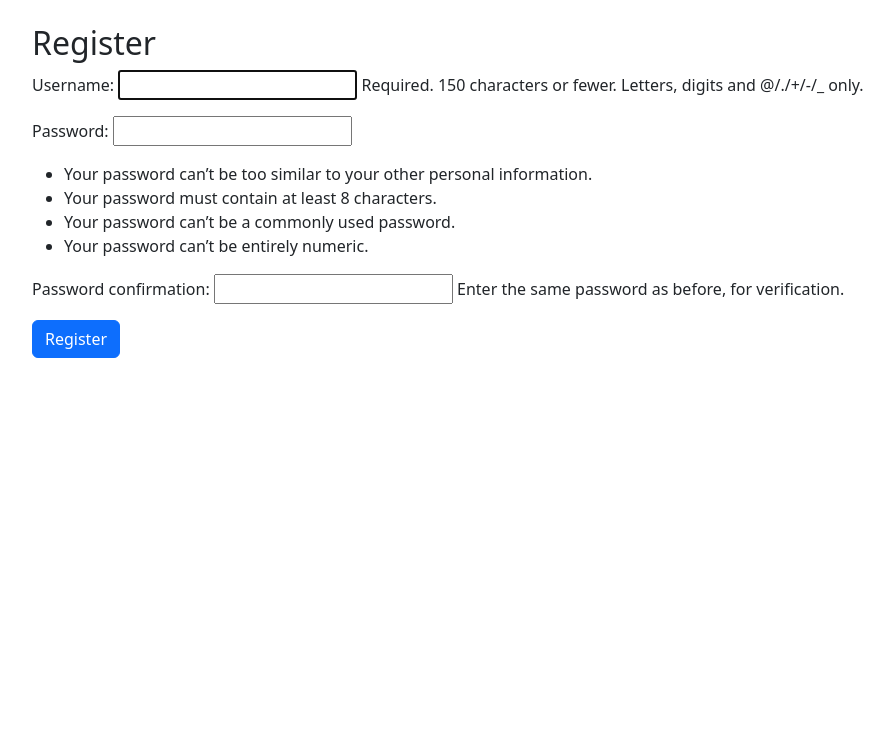
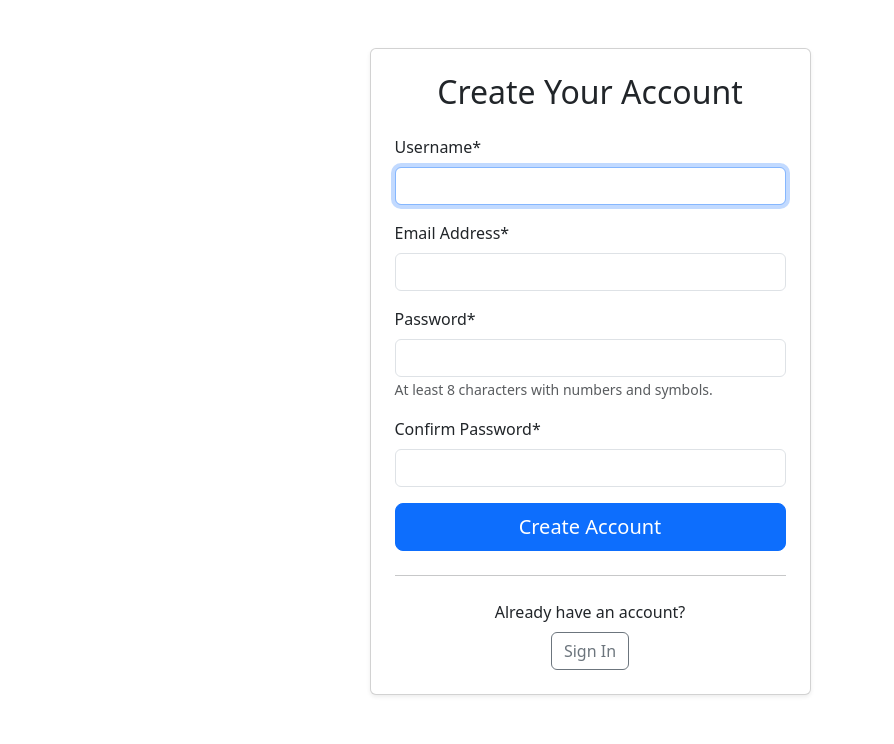
Before and after one commit to SmirtiBagale/ecommerce_, a Django app: page /register/ in a window 1280 px wide. Shown: the part 56-800 px from the top of the page, without its empty margins (50-944 px from the left). Run offline with Django 5.2, Linux system fonts and the light colour scheme.

Commit message:
Version 2.0

```diff
--- /dev/null
+++ b/store/forms.py
@@ -0,0 +1,27 @@
+from django.contrib.auth.forms import UserCreationForm
+from django import forms
+from django.core.validators import validate_email
+
+class CustomUserCreationForm(UserCreationForm):
+    email = forms.EmailField(
+        required=True,
+        validators=[validate_email],
+        help_text="Required. Enter a valid email address."
+    )
+
+    class Meta(UserCreationForm.Meta):
+        fields = ('username', 'email', 'password1', 'password2')
+
+    def __init__(self, *args, **kwargs):
+        super().__init__(*args, **kwargs)
+        # Add Bootstrap classes to all fields
+        for field_name, field in self.fields.items():
+            field.widget.attrs.update({'class': 'form-control'})
+            if field.required:
+                field.label = f"{field.label}*"
+
+    def clean_email(self):
+        email = self.cleaned_data.get('email')
+        if email and self._meta.model.objects.filter(email__iexact=email).exists():
+            raise forms.ValidationError("A user with that email already exists.")
+        return email
--- a/store/templates/store/base.html
+++ b/store/templates/store/base.html
@@ -61,6 +61,7 @@
         </div>
       </div>
     </div>
+
     <script src="https://cdn.jsdelivr.net/npm/bootstrap@5.3.0/dist/js/bootstrap.bundle.min.js"></script>
     <script>
       const csrfToken = document.querySelector('meta[name="csrf-token"]').getAttribute('content');
--- a/store/templates/store/navbar.html
+++ b/store/templates/store/navbar.html
@@ -42,6 +42,10 @@
           >Register</a
         >
       </li>
+      {% endif %} {% if user.is_authenticated %}
+      <li class="nav-item">
+        <a class="nav-link" href="{% url 'my_orders' %}">My Orders</a>
+      </li>
       {% endif %}
     </ul>
   </div>
--- a/store/templates/store/register.html
+++ b/store/templates/store/register.html
@@ -1,10 +1,100 @@
 {% extends 'store/base.html' %}
-{% block title %}Register{% endblock %}
+
+
+{% block title %}Create Your Account{% endblock %}
+
 {% block content %}
-  <h2>Register</h2>
-  <form method="post">
-    {% csrf_token %}
-    {{ form.as_p }}
-    <button type="submit" class="btn btn-primary">Register</button>
-  </form>
+<div class="container mt-5">
+  <div class="row justify-content-center">
+    <div class="col-md-6 col-lg-5">
+      <div class="card shadow-sm">
+        <div class="card-body p-4">
+          <h2 class="card-title text-center mb-4">Create Your Account</h2>
+
+          <form method="post" novalidate>
+            {% csrf_token %}
+
+            {% if form.errors %}
+              <div class="alert alert-danger">
+                Please correct the errors below.
+              </div>
+            {% endif %}
+
+            {# Using crispy forms or manual rendering #}
+
+
+              <div class="mb-3">
+                <label for="{{ form.username.id_for_label }}" class="form-label">
+                  Username*
+                </label>
+                {{ form.username }}
+                {% if form.username.errors %}
+                  <div class="invalid-feedback d-block">
+                    {{ form.username.errors.as_text }}
+                  </div>
+                {% endif %}
+              </div>
+
+              <div class="mb-3">
+                <label for="{{ form.email.id_for_label }}" class="form-label">
+                  Email Address*
+                </label>
+                {{ form.email }}
+                {% if form.email.errors %}
+                  <div class="invalid-feedback d-block">
+                    {{ form.email.errors.as_text }}
+                  </div>
+                {% endif %}
+              </div>
+
+              <div class="mb-3">
+                <label for="{{ form.password1.id_for_label }}" class="form-label">
+                  Password*
+                </label>
+                {{ form.password1 }}
+                {% if form.password1.errors %}
+                  <div class="invalid-feedback d-block">
+                    {{ form.password1.errors.as_text }}
+                  </div>
+                {% endif %}
+                <small class="form-text text-muted">
+                  At least 8 characters with numbers and symbols.
+                </small>
+              </div>
+
+              <div class="mb-3">
+                <label for="{{ form.password2.id_for_label }}" class="form-label">
+                  Confirm Password*
+                </label>
+                {{ form.password2 }}
+                {% if form.password2.errors %}
+                  <div class="invalid-feedback d-block">
+                    {{ form.password2.errors.as_text }}
+                  </div>
+                {% endif %}
+              </div>
+
+
+            <div class="d-grid gap-2">
+              <button type="submit" class="btn btn-primary btn-lg">
+                <i class="bi bi-person-plus"></i> Create Account
+              </button>
+            </div>
+
+
+          </form>
+
+          <hr class="my-4">
+
+          <div class="text-center">
+            <p class="mb-2">Already have an account?</p>
+            <a href="{% url 'login' %}" class="btn btn-outline-secondary">
+              <i class="bi bi-box-arrow-in-right"></i> Sign In
+            </a>
+          </div>
+        </div>
+      </div>
+    </div>
+  </div>
+</div>
 {% endblock %}
--- a/store/urls.py
+++ b/store/urls.py
@@ -19,6 +19,7 @@ urlpatterns = [
 
     # User authentication URLs
     path('register/', UserRegisterView.as_view(), name='register'),
+
     path('login/', auth_views.LoginView.as_view(template_name='store/login.html'), name='login'),
     path('logout/', auth_views.LogoutView.as_view(next_page='home'), name='logout'),
 
@@ -26,4 +27,10 @@ urlpatterns = [
     path('checkout/', views.checkout, name='checkout'),
     path('create-checkout-session/', views.create_checkout_session, name='create_checkout_session'),
     path('order/success/', views.order_success, name='order_success'),
+    path('my-orders/', views.my_orders, name='my_orders'),
+    path('order/<int:order_id>/', views.order_detail, name='order_detail'),
+    path('my-orders/<int:order_id>/invoice/', views.download_invoice, name='download_invoice'),
+    path('my-orders/<int:order_id>/cancel/', views.cancel_order, name='cancel_order'),
+
+
 ]
--- a/store/views.py
+++ b/store/views.py
@@ -1,15 +1,27 @@
 from django.shortcuts import render, redirect, get_object_or_404
 from django.conf import settings
 from django.http import JsonResponse
-from decimal import Decimal
+from decimal import Decimal, ROUND_HALF_UP
 from django.contrib.auth.decorators import login_required
 from django.contrib.auth.forms import UserCreationForm
 from django.contrib.auth import login
 from django.urls import reverse_lazy
 from django.views.generic.edit import CreateView
 from django.contrib import messages
+
+from store.forms import CustomUserCreationForm
 from .models import Product, Order, OrderItem, WishlistItem
 import stripe
+from django.template.loader import get_template
+from xhtml2pdf import pisa
+from django.http import HttpResponse
+from io import BytesIO
+from django.core.mail import send_mail
+from django.conf import settings
+
+
+
+
 
 stripe.api_key = settings.STRIPE_SECRET_KEY
 
@@ -128,35 +140,98 @@ def wishlist_view(request):
     return render(request, 'store/wishlist.html', {'wishlist_items': items})
 
 
+# def register(request):
+#     """User registration view."""
+#     if request.user.is_authenticated:
+#         return redirect('home')
+
+#     if request.method == 'POST':
+#         form = UserCreationForm(request.POST)
+#         if form.is_valid():
+#             user = form.save()
+#             login(request, user)
+#             return redirect('home')
+#     else:
+#         form = UserCreationForm()
+
+#     return render(request, 'store/register.html', {'form': form})
 def register(request):
-    """User registration view."""
+    """Enhanced user registration view with email support."""
     if request.user.is_authenticated:
+        messages.info(request, "You're already logged in!")
         return redirect('home')
 
     if request.method == 'POST':
-        form = UserCreationForm(request.POST)
+        form = CustomUserCreationForm(request.POST)  # Use custom form
         if form.is_valid():
             user = form.save()
+
+            # Log the user in automatically
             login(request, user)
+
+            # Send welcome email
+            send_mail(
+                subject="Welcome to Our Store!",
+                message=f"Hi {user.username},\n\nThanks for registering with us!",
+                from_email=settings.DEFAULT_FROM_EMAIL,
+                recipient_list=[user.email],
+                fail_silently=True
+            )
+
+            messages.success(request, "Registration successful! Welcome!")
             return redirect('home')
     else:
-        form = UserCreationForm()
+        form = CustomUserCreationForm()
 
-    return render(request, 'store/register.html', {'form': form})
+    return render(request, 'store/register.html', {
+        'form': form,
+        'title': 'Create Account'
+    })
 
 
+# class UserRegisterView(CreateView):
+#     """Class-based user registration view."""
+#     form_class = UserCreationForm
+#     template_name = 'store/register.html'
+#     success_url = reverse_lazy('login')
+
+#     def form_valid(self, form):
+#         user = form.save(commit=False)
+#         user.is_staff = False
+#         user.is_superuser = False
+#         user.save()
+#         return super().form_valid(form)
+
 class UserRegisterView(CreateView):
-    """Class-based user registration view."""
-    form_class = UserCreationForm
+    """Enhanced class-based registration view with email support."""
+    form_class = CustomUserCreationForm  # Using custom form
     template_name = 'store/register.html'
-    success_url = reverse_lazy('login')
+    success_url = reverse_lazy('home')  # Redirect to home after registration
+
+    def dispatch(self, request, *args, **kwargs):
+        if request.user.is_authenticated:
+            messages.info(request, "You're already logged in!")
+            return redirect(self.success_url)
+        return super().dispatch(request, *args, **kwargs)
 
     def form_valid(self, form):
-        user = form.save(commit=False)
-        user.is_staff = False
-        user.is_superuser = False
-        user.save()
-        return super().form_valid(form)
+        response = super().form_valid(form)
+        user = form.instance
+
+        # Log the user in after registration
+        login(self.request, user)
+
+        # Send welcome email
+        send_mail(
+            subject="Welcome to Our Store!",
+            message=f"Hi {user.username},\n\nThanks for registering with us!",
+            from_email=settings.DEFAULT_FROM_EMAIL,
+            recipient_list=[user.email],
+            fail_silently=True
+        )
+
+        messages.success(self.request, "Registration successful! Welcome!")
+        return response
 
 
 @login_required
@@ -214,13 +289,15 @@ def create_checkout_session(request):
         return redirect('checkout')
 
     order = get_object_or_404(Order, id=order_id)
-    total_amount = int(order.total_price * 100)  # Stripe requires amount in cents
+
+    # Convert total price to paisa with proper rounding
+    total_amount = int((order.total_price * Decimal('100')).quantize(Decimal('1'), rounding=ROUND_HALF_UP))
 
     session = stripe.checkout.Session.create(
         payment_method_types=['card'],
         line_items=[{
             'price_data': {
-                'currency': 'usd',  # Change if needed
+                'currency': 'npr',
                 'product_data': {
                     'name': f'Hamro Store Order #{order.id}',
                 },
@@ -239,3 +316,54 @@ def create_checkout_session(request):
 def order_success(request):
     """Render order success page after successful payment or COD."""
     return render(request, 'store/order_success.html')
+
+
+@login_required
+def my_orders(request):
+    """Display all orders placed by the logged-in user."""
+    orders = Order.objects.filter(user=request.user).order_by('-created_at')
+    return render(request, 'store/my_orders.html', {'orders': orders})
+
+@login_required
+def order_detail(request, order_id):
+    """Show details for a specific order."""
+    order = get_object_or_404(Order, id=order_id, user=request.user)
+    return render(request, 'store/order_detail.html', {'order': order})
+
+
+@login_required
+def download_invoice(request, order_id):
+    order = get_object_or_404(Order, id=order_id, user=request.user)
+    template = get_template('store/invoice.html')
+    html = template.render({'order': order})
+
+    response = HttpResponse(content_type='application/pdf')
+    response['Content-Disposition'] = f'attachment; filename="invoice_order_{order.id}.pdf"'
+
+    pisa_status = pisa.CreatePDF(html, dest=response)
+    if pisa_status.err:
+        return HttpResponse('Failed to generate PDF', status=500)
+    return response
+@login_required
+def cancel_order(request, order_id):
+    order = get_object_or_404(Order, id=order_id, user=request.user)
+    if order.status == 'Pending':
+        order.status = 'Cancelled'
+        order.save()
+
+        # Send cancellation email
+        subject = f'Order #{order.id} Cancelled'
+        message = (
+            f"Hello {order.full_name},\n\n"
+            f"Your order #{order.id} has been successfully cancelled.\n\n"
+            f"If you have any questions, please contact us.\n\n"
+            f"Thank you,\nLatta Clothing Team"
+        )
+        recipient_list = [order.user.email]
+        send_mail(subject, message, settings.DEFAULT_FROM_EMAIL, recipient_list)
+
+        messages.success(request, 'Your order has been cancelled. A confirmation email has been sent.')
+    else:
+        messages.warning(request, 'Order cannot be cancelled.')
+
+    return redirect('order_detail', order_id=order.id)
```
Also changed, not shown: ecommerce_project/settings.py (+12 -1 lines), store/templates/store/invoice.html (added, +43 -0 lines), store/templates/store/my_orders.html (added, +23 -0 lines), store/templates/store/order_detail.html (added, +31 -0 lines), db.sqlite3, media/product_images/suit-01.png (added), media/product_images/sweater-01.jpg (added), media/product_images/tshirt-02.png (added), 1 other file.
